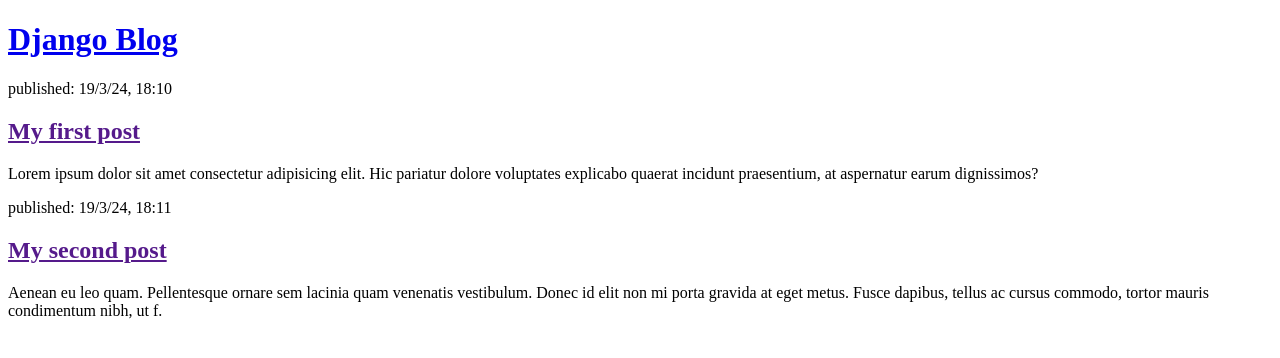
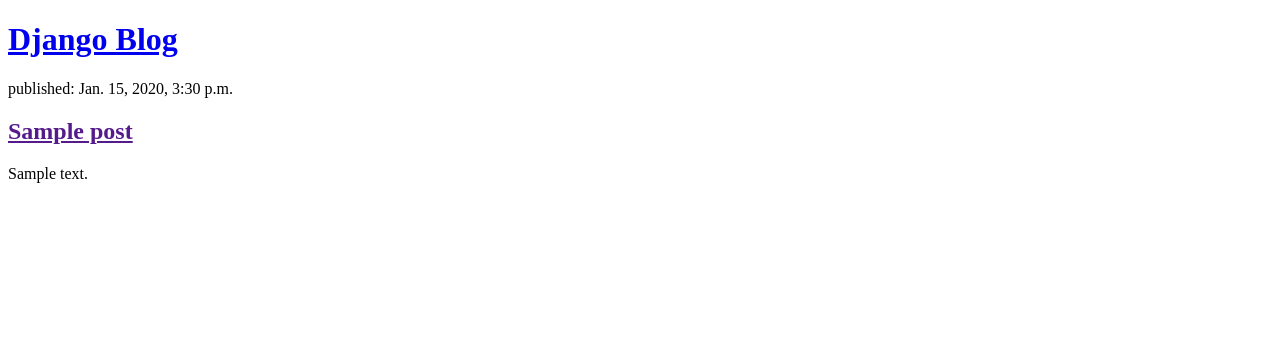
Before and after one commit to mohitvermax/djangoblog, a Django app: page / in a window 1280 px wide. Shown: the top 358 px of the page. Run offline with Django 3.2, Linux system fonts and the light colour scheme; tables that the repository leaves empty hold one stand-in row (values such as "Sample post").

Commit message:
Modified templates to display posts from database.

```diff
--- a/blog/templates/blog/post_list.html
+++ b/blog/templates/blog/post_list.html
@@ -10,16 +10,12 @@
         <h1><a href="/">Django Blog</a></h1>
     </header>
 
-    <article>
-        <time>published: 19/3/24, 18:10</time>
-        <h2><a href="">My first post</a></h2>
-        <p>Lorem ipsum dolor sit amet consectetur adipisicing elit. Hic pariatur dolore voluptates explicabo quaerat incidunt praesentium, at aspernatur earum dignissimos?</p>
-    </article>
-
-    <article>
-        <time>published: 19/3/24, 18:11</time>
-        <h2><a href="">My second post</a></h2>
-        <p>Aenean eu leo quam. Pellentesque ornare sem lacinia quam venenatis vestibulum. Donec id elit non mi porta gravida at eget metus. Fusce dapibus, tellus ac cursus commodo, tortor mauris condimentum nibh, ut f.</p>
-    </article>
+    {% for post in posts %}
+        <article>
+            <time>published: {{ post.published_date }}</time>
+            <h2><a href="">{{ post.title }}</a></h2>
+            <p>{{ post.text|linebreaksbr }}</p>
+        </article>
+    {% endfor %}
 </body>
 </html>
--- a/blog/views.py
+++ b/blog/views.py
@@ -1,5 +1,7 @@
 from django.shortcuts import render
+from django.utils import timezone
+from .models import Post
 
-# Create your views here.
 def post_list(request):
-    return render(request, 'blog/post_list.html', {})
+    posts = Post.objects.filter(published_date__lte=timezone.now()).order_by('published_date')
+    return render(request, 'blog/post_list.html', {'posts': posts})
```
